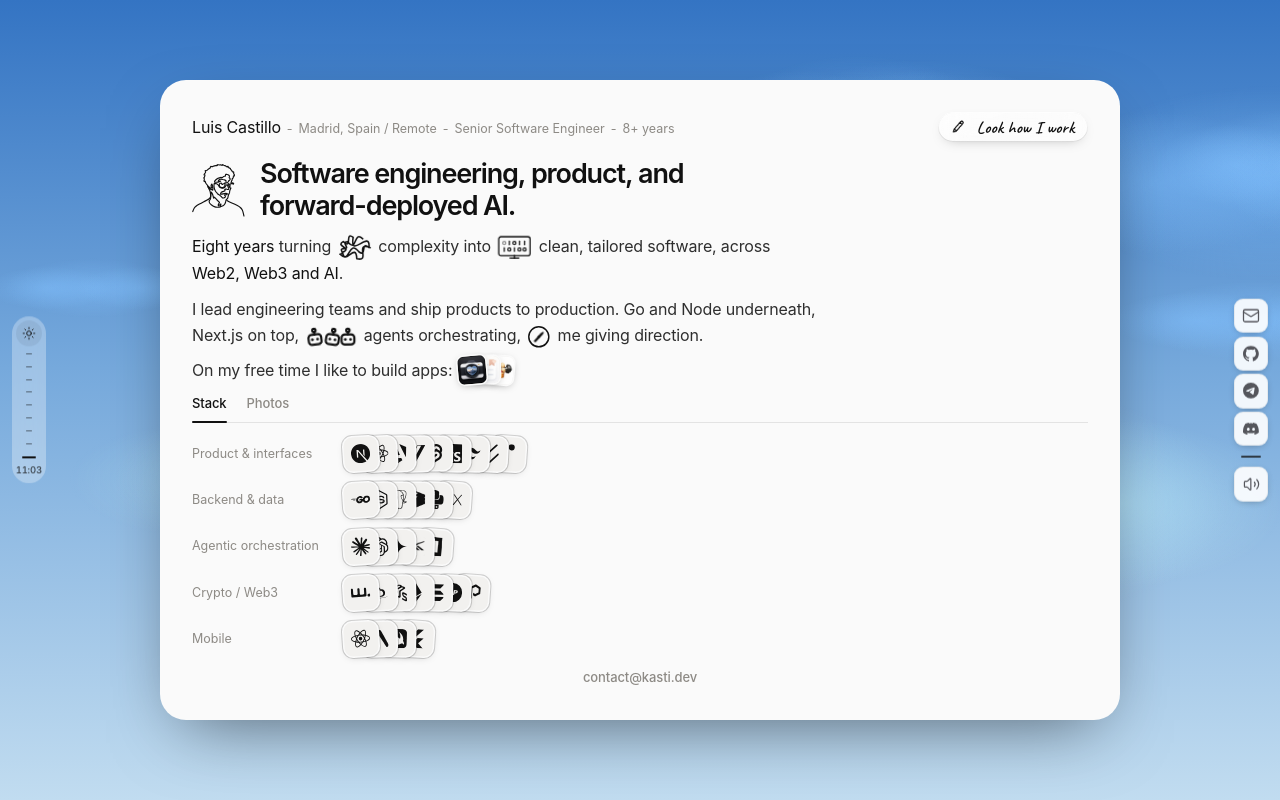
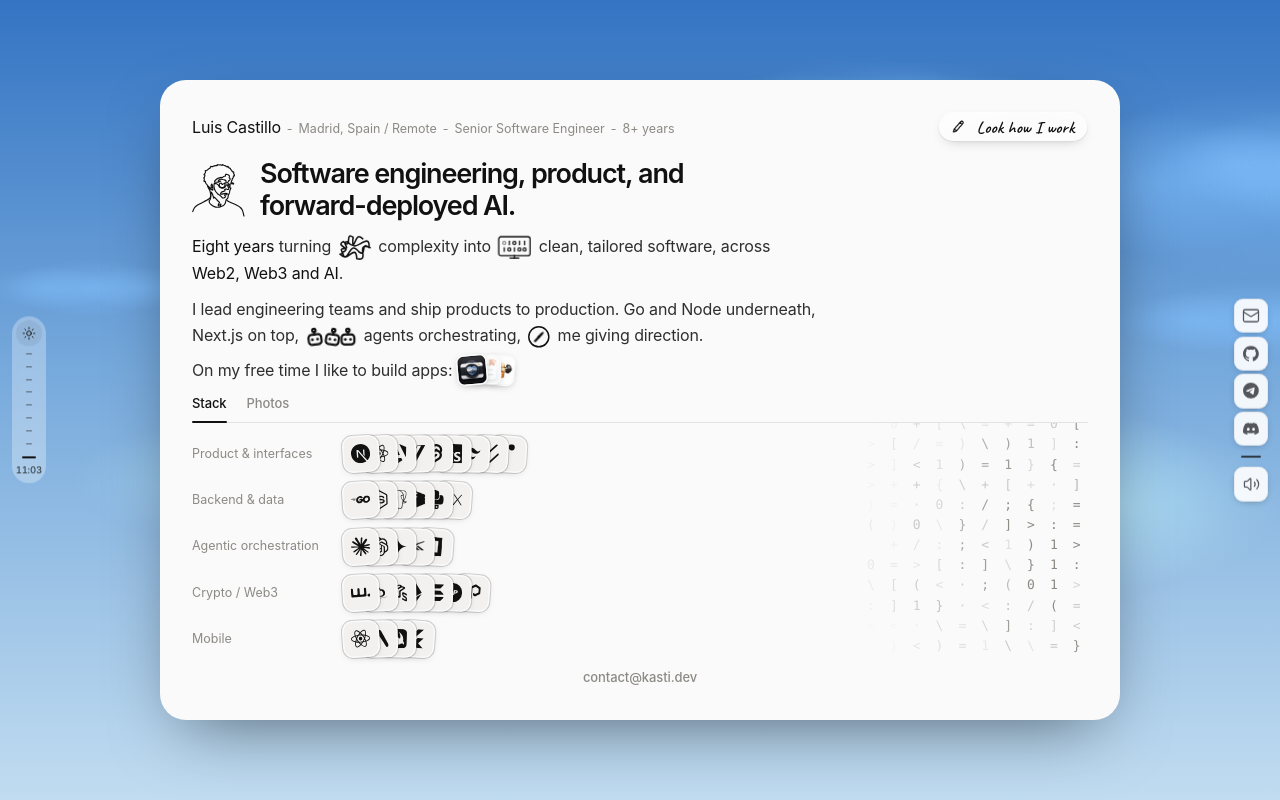
Before and after one commit to CastilloLuis/vite-presentation-site, a React (Vite) app: page / in a window 1280 px wide. Built offline with nearby package versions, Linux system fonts and the light colour scheme.

Commit message:
feat: refactor app stack animations to use dynamic step values, add GlyphField component for decorative glyphs in the panel

```diff
--- a/src/components/AppStack.jsx
+++ b/src/components/AppStack.jsx
@@ -8,9 +8,11 @@ import {
 import { play } from '@/lib/sound'
 import { projects } from '@/data/site'
 
-// Tile is 1.72em; this is the per-step offset while closed, in em.
+// Tile is 1.72em; these are the per-step offsets, in em. Open leaves a
+// real gap between the tiles rather than butting them together, so the fan
+// reads as three separate apps and not one strip.
 const STEP_CLOSED = 0.86
-const STEP_OPEN = 1.98
+const STEP_OPEN = 2.45
 const TILE = 1.72
 
 /**
@@ -36,10 +38,16 @@ export default function AppStack() {
         <TooltipProvider delayDuration={80} disableHoverableContent>
             {/* Both widths are published: there is no hover on a touch
                 screen, so the stylesheet fans the stack open there and needs
-                the open width to reserve. */}
+                the open width to reserve. The travel goes out with them,
+                because the reserved width *is* the travel — set in two
+                places they drift apart and the sentence reflows. */}
             <span
                 className="app-stack"
-                style={{ '--stack-w': `${closedWidth}em`, '--stack-open-w': `${openWidth}em` }}
+                style={{
+                    '--stack-w': `${closedWidth}em`,
+                    '--stack-open-w': `${openWidth}em`,
+                    '--step-open': `${STEP_OPEN}em`,
+                }}
                 onPointerLeave={() => setActive(-1)}
             >
                 {projects.map((p, i) => (
--- /dev/null
+++ b/src/components/GlyphField.jsx
@@ -0,0 +1,96 @@
+import React, { useEffect, useMemo, useRef } from 'react'
+
+/**
+ * The punctuation of code rather than letters — brackets, slashes, bits — so
+ * the field reads as terminal texture and never resolves into a word anyone
+ * tries to read.
+ */
+const GLYPHS = [...'{}[]()<>/\\:;=+·01']
+
+const COLS = 14
+
+/**
+ * Enough rows to overfill the tallest the panel gets. The grid is anchored
+ * to the bottom and clipped at the top, so a surplus costs nothing and a
+ * shortfall would leave a bald strip under the tabs — the one thing the
+ * field exists to avoid.
+ */
+const ROWS = 18
+
+/**
+ * Deterministic noise. The field has to look scattered, but it must not be
+ * *actually* random: a re-render that reshuffled every glyph would flicker
+ * the whole corner, and the layout has to be identical on the server for the
+ * prerendered HTML to match what React builds on the client.
+ */
+function noise(i) {
+    const x = Math.sin(i * 12.9898) * 43758.5453
+    return x - Math.floor(x)
+}
+
+/**
+ * The quiet half of the stack panel.
+ *
+ * The rows run out well before the right edge of the card — the longest is
+ * nine tiles, the shortest four — and what they leave behind was the only
+ * dead space on the page. This fills it, full height, with a field of glyphs
+ * that fades out before it reaches the rows.
+ *
+ * Purely decorative: hidden from the accessibility tree, inert to the
+ * pointer, and painted behind the rows.
+ */
+export default function GlyphField() {
+    const ref = useRef(null)
+
+    const cells = useMemo(
+        () =>
+            Array.from({ length: COLS * ROWS }, (_, i) => ({
+                glyph: GLYPHS[Math.floor(noise(i) * GLYPHS.length)],
+                // Only part of the field breathes. Partly because a couple of
+                // hundred elements animating opacity at once is real work for
+                // the compositor, and partly because it simply looks better:
+                // a field where everything pulses reads as a blinking panel,
+                // where some of it holds still reads as texture.
+                still: noise(i + 3049) > 0.45,
+                // Spread across the cycle so the rest shimmers unevenly
+                // instead of pulsing as one block.
+                delay: noise(i + 1013) * 7,
+                peak: 0.35 + noise(i + 2027) * 0.65,
+            })),
+        []
+    )
+
+    // Swapping characters is what separates this from a static pattern, and
+    // it is done straight to the DOM: re-rendering 252 spans several times a
+    // second to change three of them would be the most expensive thing on
+    // the page, for an effect nobody is meant to notice.
+    useEffect(() => {
+        const host = ref.current
+        if (!host) return
+        if (window.matchMedia('(prefers-reduced-motion: reduce)').matches) return
+
+        const id = setInterval(() => {
+            const spans = host.children
+            for (let n = 0; n < 4; n++) {
+                const cell = spans[(Math.random() * spans.length) | 0]
+                if (cell) cell.textContent = GLYPHS[(Math.random() * GLYPHS.length) | 0]
+            }
+        }, 700)
+
+        return () => clearInterval(id)
+    }, [])
+
+    return (
+        <div ref={ref} className="glyphfield" style={{ '--cols': COLS }} aria-hidden>
+            {cells.map((c, i) => (
+                <span
+                    key={i}
+                    data-still={c.still || undefined}
+                    style={{ '--d': `${c.delay}s`, '--o': c.peak }}
+                >
+                    {c.glyph}
+                </span>
+            ))}
+        </div>
+    )
+}
--- a/src/index.css
+++ b/src/index.css
@@ -361,14 +361,14 @@ li.chip:hover .mark,
 /* Fan open. */
 .app-stack:hover .app-stack__item,
 .app-stack:focus-within .app-stack__item {
-    transform: translateX(calc(var(--i) * 1.98em)) rotate(0deg);
+    transform: translateX(calc(var(--i) * var(--step-open))) rotate(0deg);
 }
 
 /* Lift the one under the cursor. Written at the same depth as the rule
    above so it is not outranked by it. */
 .app-stack:hover .app-stack__item:hover,
 .app-stack:focus-within .app-stack__item:focus-visible {
-    transform: translateX(calc(var(--i) * 1.98em)) translateY(-3px) scale(1.08);
+    transform: translateX(calc(var(--i) * var(--step-open))) translateY(-3px) scale(1.08);
 }
 
 .app-stack__item img {
@@ -382,7 +382,7 @@ li.chip:hover .mark,
     .app-stack__item,
     .app-stack:hover .app-stack__item {
         transition: none;
-        transform: translateX(calc(var(--i) * 1.98em));
+        transform: translateX(calc(var(--i) * var(--step-open)));
     }
 }
 
@@ -1591,7 +1591,7 @@ li.chip:hover .mark,
     }
 
     .app-stack {
-        --step: 1.98em;
+        --step: var(--step-open);
         --rot: 0deg;
     }
 
@@ -1651,3 +1651,84 @@ li.chip:hover .mark,
         }
     }
 }
+
+/* ============ GLYPH FIELD ============
+   The stack rows run out well before the right edge of the card — the longest
+   is nine tiles, the shortest four — and the band they leave behind was the
+   only dead space on the page. This fills it, from the tab rule to the foot
+   of the panel, with the punctuation of code: present enough to read as a
+   surface, quiet enough that nobody tries to decipher it.
+
+   Decoration only: aria-hidden in the markup, inert to the pointer, and
+   painted under the rows so a chip reaching over it still takes the hover. */
+.stack-row {
+    position: relative;
+    z-index: 1;
+}
+
+.glyphfield {
+    position: absolute;
+    top: 0;
+    right: 0;
+    bottom: 0;
+    z-index: 0;
+    display: grid;
+    grid-template-columns: repeat(var(--cols), 1fr);
+    /* Anchored to the bottom and clipped at the top: the grid is built with
+       more rows than the panel can ever be tall, so it reaches the tab rule
+       at every window height instead of ending in a straight edge partway
+       up. */
+    align-content: end;
+    overflow: hidden;
+    width: min(44%, 20rem);
+    font-family: ui-monospace, SFMono-Regular, 'SF Mono', Menlo, monospace;
+    font-size: 13px;
+    line-height: 1.55;
+    color: var(--ink-faint);
+    pointer-events: none;
+    user-select: none;
+    /* No edge where the field begins. It holds full strength against the
+       right edge and is gone by the time it reaches the rows, so nothing has
+       to be positioned around the length of any particular row — and the
+       corners soften rather than cutting square against the tab rule. */
+    -webkit-mask-image: radial-gradient(75% 128% at 100% 50%, #000 32%, transparent 100%);
+    mask-image: radial-gradient(75% 128% at 100% 50%, #000 32%, transparent 100%);
+}
+
+.glyphfield span {
+    text-align: center;
+    /* Each glyph surfaces and sinks on its own delay, so the field shimmers
+       unevenly instead of pulsing as one block. */
+    animation: glyph-breathe 7s var(--ease-out-soft) var(--d) infinite;
+}
+
+/* The part of the field that holds still. */
+.glyphfield span[data-still] {
+    animation: none;
+    opacity: calc(var(--o) * 0.62);
+}
+
+@keyframes glyph-breathe {
+    0%,
+    100% {
+        opacity: 0.16;
+    }
+    45% {
+        opacity: calc(var(--o) * 0.92);
+    }
+}
+
+/* Still texture, just not moving texture. */
+@media (prefers-reduced-motion: reduce) {
+    .glyphfield span {
+        animation: none;
+        opacity: calc(var(--o) * 0.62);
+    }
+}
+
+/* A phone has no dead corner to fill — the rows use the whole width. */
+@media (max-width: 639px) {
+    .glyphfield {
+        display: none;
+    }
+}
--- a/src/sections/Panels.jsx
+++ b/src/sections/Panels.jsx
@@ -1,6 +1,7 @@
 import React, { useCallback, useEffect, useLayoutEffect, useRef, useState } from 'react'
 import Mark, { brandVars } from '@/components/Marks'
 import InstagramMark from '@/components/InstagramMark'
+import GlyphField from '@/components/GlyphField'
 import {
     Tooltip,
     TooltipContent,
@@ -87,10 +88,15 @@ function StackRow({ row }) {
 function Stack() {
     return (
         <TooltipProvider delayDuration={80} disableHoverableContent>
-            <div className="stack-rows flex h-full flex-col justify-start">
+            <div className="stack-rows relative flex h-full flex-col justify-start">
                 {stack.map((row) => (
                     <StackRow key={row.label} row={row} />
                 ))}
+
+                {/* The rows leave the bottom-right corner empty at every size,
+                    because the longest of them is nine tiles and the shortest
+                    is four. That corner is the field's whole reason to exist. */}
+                <GlyphField />
             </div>
         </TooltipProvider>
     )
```
